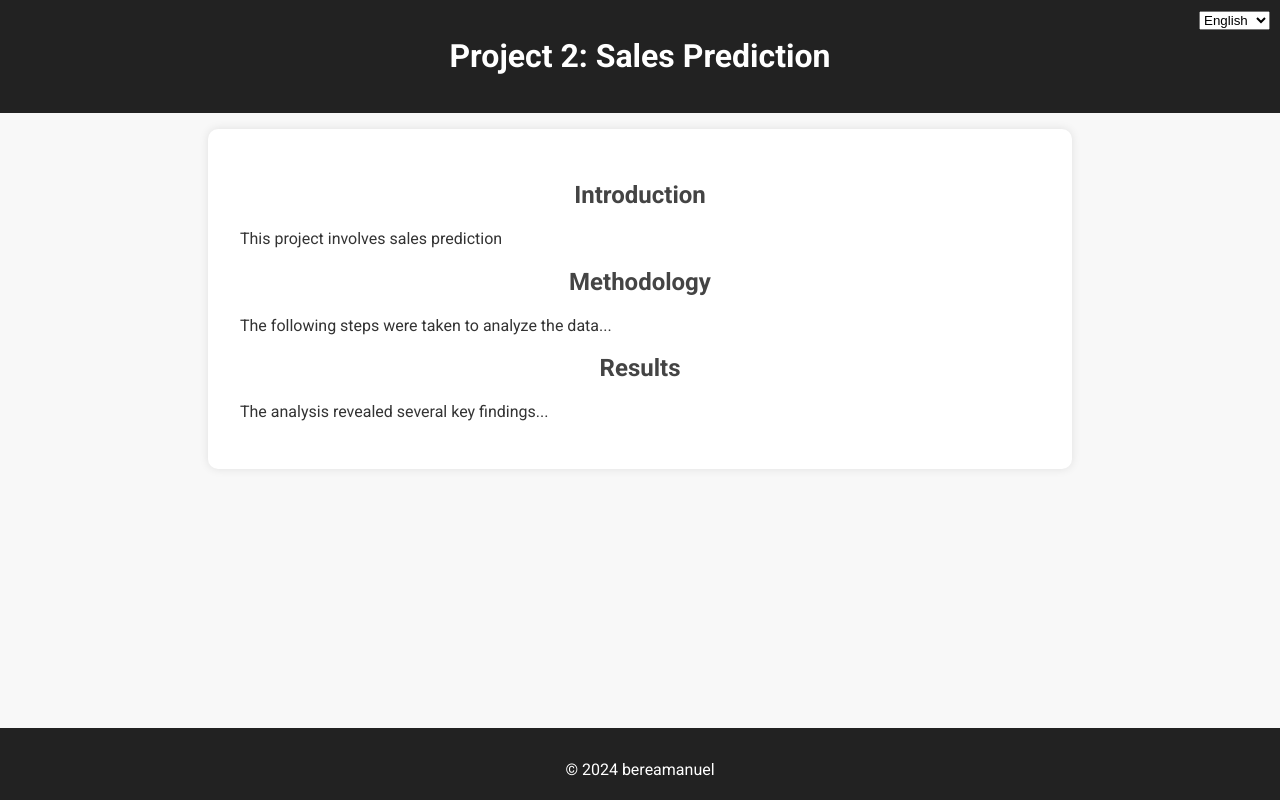
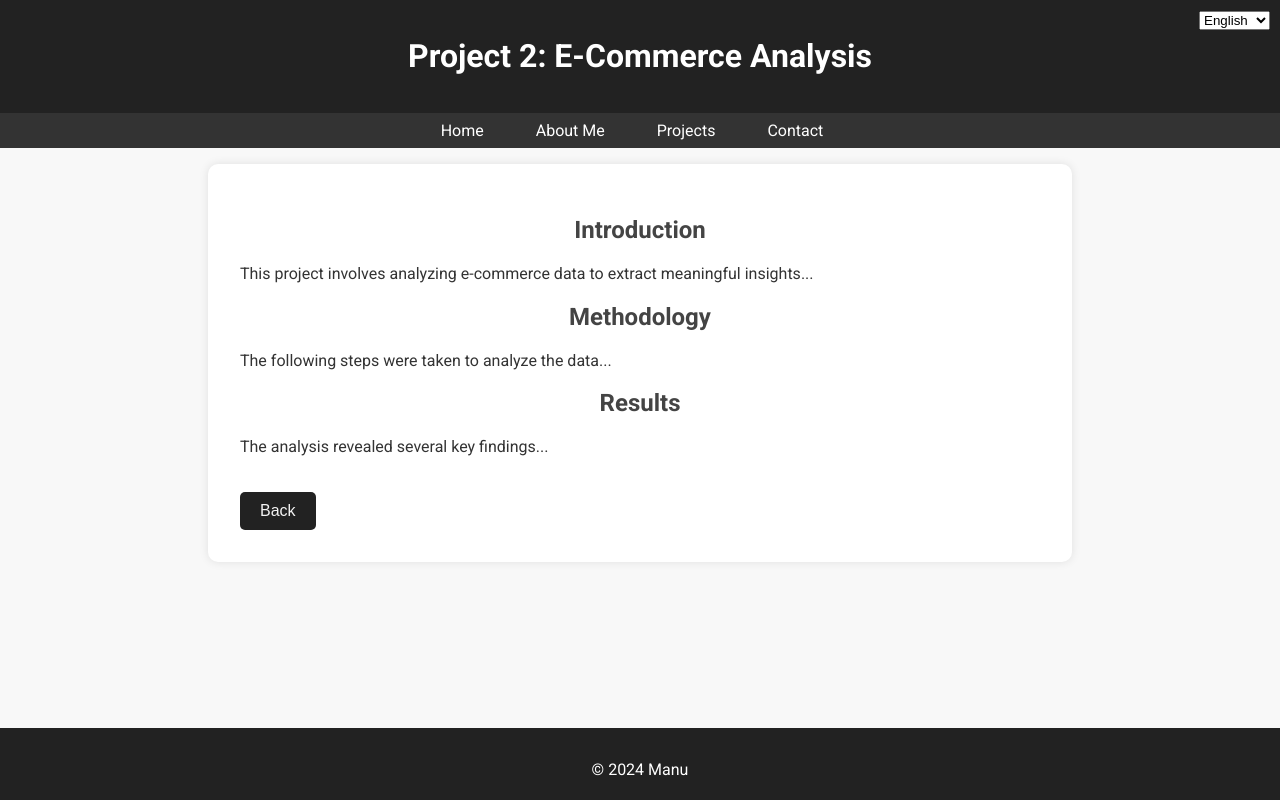
Before and after one commit to bereamanuel/bereamanuel.github.io, a plain HTML site: page projects/project2.html in a window 1280 px wide. Drawn offline with Linux system fonts and the light colour scheme.

Commit message:
projects

```diff
--- a/js/scripts.js
+++ b/js/scripts.js
@@ -54,3 +54,8 @@ function scrollToTop() {
 }
 
 // End "Back to Top Button "
+// Start back function
+function goBack() {
+    window.history.back();
+}
+// End back function
--- a/projects/project2.html
+++ b/projects/project2.html
@@ -3,30 +3,58 @@
 <head>
     <meta charset="UTF-8">
     <meta name="viewport" content="width=device-width, initial-scale=1.0">
-    <title>Project 2: Sales Prediction</title>
+    <title>Project 2: E-Commerce Analysis</title>
     <link rel="stylesheet" href="../styles.css">
     <script src="../js/scripts.js" defer></script>
 </head>
 <body>
+    <div id="progressBarContainer">
+        <div id="progressBar"></div>
+    </div>
     <header>
-        <h1>Project 2: Sales Prediction</h1>
         <div id="language-select">
             <select id="language" onchange="changeLanguage(event)">
                 <option value="en">English</option>
                 <option value="es">Español</option>
             </select>
         </div>
+        <div data-lang="en">
+            <h1>Project 2: E-Commerce Analysis</h1>
+        </div>
+        <div data-lang="es" style="display: none;">
+            <h1>Proyecto 2: Predicción de ventas</h1>
+        </div>
     </header>
-    <section>
-        <h2>Introduction</h2>
-        <p>This project involves sales prediction</p>
-        <h2>Methodology</h2>
-        <p>The following steps were taken to analyze the data...</p>
-        <h2>Results</h2>
-        <p>The analysis revealed several key findings...</p>
+    <nav>
+        <ul>
+            <li><a href="../index.html">Home</a></li>
+            <li><a href="../about.html">About Me</a></li>
+            <li><a href="../index.html#projects">Projects</a></li>
+            <li><a href="../index.html#contact">Contact</a></li>
+        </ul>
+    </nav>
+    <section id="content">
+        <div data-lang="en">
+            <h2>Introduction</h2>
+            <p>This project involves analyzing e-commerce data to extract meaningful insights...</p>
+            <h2>Methodology</h2>
+            <p>The following steps were taken to analyze the data...</p>
+            <h2>Results</h2>
+            <p>The analysis revealed several key findings...</p>
+            <button id="back-button" onclick="goBack()">Back</button>
+        </div>
+        <div data-lang="es" style="display: none;">
+            <h2>Introducción</h2>
+            <p>Este proyecto implica analizar datos de comercio electrónico para extraer información significativa...</p>
+            <h2>Metodología</h2>
+            <p>Se tomaron los siguientes pasos para analizar los datos...</p>
+            <h2>Resultados</h2>
+            <p>El análisis reveló varios hallazgos clave...</p>
+            <button id="back-button" onclick="goBack()">Atrás</button>
+        </div>
     </section>
     <footer>
-        <p>&copy; 2024 bereamanuel</p>
+        <p>&copy; 2024 Manu</p>
     </footer>
     <button id="back-to-top" onclick="scrollToTop()">↑</button>
 </body>
--- a/styles.css
+++ b/styles.css
@@ -123,3 +123,20 @@ footer {
 #back-to-top:hover {
     background-color: #45a049;
 }
+
+/* "Back" Button */
+#back-button {
+    display: inline-block;
+    margin-top: 20px;
+    padding: 10px 20px;
+    font-size: 16px;
+    color: #f3f3f3;
+    background-color: #222;
+    border: none;
+    border-radius: 5px;
+    cursor: pointer;
+}
+
+#back-button:hover {
+    background-color: #0056b3;
+}
```
Also changed, not shown: projects/index_projects.html (+4 -4 lines), projects/project1.html (+28 -5 lines).
